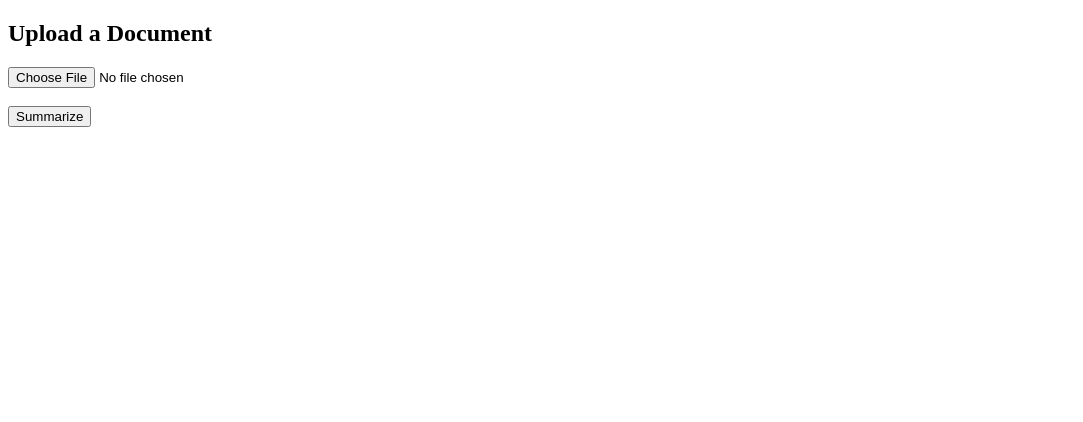
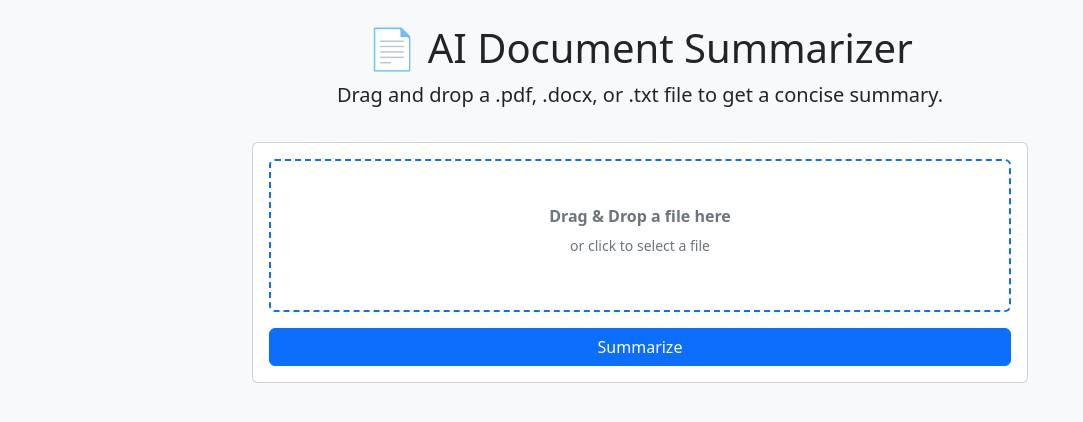
Before and after one commit to Sarthak-jar/AI-Doc-Summarizer, a Flask app: page / in a window 1280 px wide. Shown: the top 422 px of the page, without its empty margins (0-1083 px from the left). Run offline with Flask 3, Linux system fonts and the light colour scheme.

Commit message:
Updated FrontEnd

```diff
--- a/app.py
+++ b/app.py
@@ -1,30 +1,77 @@
-from flask import Flask, request, render_template
+from flask import Flask, request, render_template, flash, redirect, url_for
 import os
+from werkzeug.utils import secure_filename
+
+# Import your upgraded functions
 from summarizer import summarize_text
-from extractors import extract_text_from_pdf, extract_text_from_docx
+from extractors import extract_text_from_pdf, extract_text_from_docx, extract_text_from_txt
 
 app = Flask(__name__)
-UPLOAD_FOLDER = 'uploads/'
-os.makedirs(UPLOAD_FOLDER, exist_ok=True)
+
+# Configuration
+UPLOAD_FOLDER = 'uploads'
+ALLOWED_EXTENSIONS = {'txt', 'pdf', 'docx'}
+app.config['UPLOAD_FOLDER'] = UPLOAD_FOLDER
+app.config['SECRET_KEY'] = 'supersecretkey' # Needed for flash messages
+
+# Ensure the upload folder exists
+os.makedirs(app.config['UPLOAD_FOLDER'], exist_ok=True)
+
+def allowed_file(filename):
+    """Checks if the file has an allowed extension."""
+    return '.' in filename and \
+           filename.rsplit('.', 1)[1].lower() in ALLOWED_EXTENSIONS
 
 @app.route("/", methods=["GET", "POST"])
 def index():
-    summary = ""
     if request.method == "POST":
-        uploaded_file = request.files["document"]
-        if uploaded_file:
-            path = os.path.join(UPLOAD_FOLDER, uploaded_file.filename)
-            uploaded_file.save(path)
+        # Check if the post request has the file part
+        if 'document' not in request.files:
+            flash('No file part in the request.')
+            return redirect(request.url)
 
-            if path.endswith(".pdf"):
-                text = extract_text_from_pdf(path)
-            elif path.endswith(".docx"):
-                text = extract_text_from_docx(path)
-            else:
-                text = uploaded_file.read().decode()
+        file = request.files['document']
 
-            summary = summarize_text(text)
-    return render_template("index.html", summary=summary)
+        # If the user does not select a file, the browser submits an empty file without a filename.
+        if file.filename == '':
+            flash('No selected file.')
+            return redirect(request.url)
+
+        if file and allowed_file(file.filename):
+            # Use a secure filename to prevent security issues
+            filename = secure_filename(file.filename)
+            filepath = os.path.join(app.config['UPLOAD_FOLDER'], filename)
+            file.save(filepath)
+
+            text = ""
+            try:
+                if filename.endswith(".pdf"):
+                    text = extract_text_from_pdf(filepath)
+                elif filename.endswith(".docx"):
+                    text = extract_text_from_docx(filepath)
+                elif filename.endswith(".txt"):
+                    text = extract_text_from_txt(filepath)
+
+                if not text.strip():
+                    flash('Could not extract text from the document. It might be empty or scanned.')
+                    return render_template("index.html", summary=None, filename=filename)
+
+                # Generate the summary
+                summary = summarize_text(text)
+
+                # Render the result on the same page
+                return render_template("index.html", summary=summary, filename=filename)
+
+            except Exception as e:
+                flash(f"An error occurred: {e}")
+                return redirect(request.url)
+
+        else:
+            flash('Invalid file type. Please upload a .txt, .pdf, or .docx file.')
+            return redirect(request.url)
+
+    # For GET requests
+    return render_template("index.html", summary=None, filename=None)
 
 if __name__ == "__main__":
     app.run(debug=True)
--- a/templates/index.html
+++ b/templates/index.html
@@ -1,18 +1,169 @@
 <!DOCTYPE html>
-<html>
+ <html lang="en">
  <head>
+     <meta charset="UTF-8">
+     <meta name="viewport" content="width=device-width, initial-scale=1.0">
      <title>AI Document Summarizer</title>
+     <link href="https://cdn.jsdelivr.net/npm/bootstrap@5.3.3/dist/css/bootstrap.min.css" rel="stylesheet">
+     <style>
+     body { background-color: #f8f9fa; }
+     .container { max-width: 800px; }
+     .card { margin-top: 2rem; }
+
+     /* Style for the drop zone to span full width */
+     #drop-zone {
+         display: flex; /* Use flexbox to center content */
+         flex-direction: column;
+         justify-content: center; /* Center vertically */
+         align-items: center; /* Center horizontally */
+         border: 2px dashed #0d6efd;
+         border-radius: .375rem;
+         padding: 40px;
+         text-align: center;
+         color: #6c757d;
+         cursor: pointer;
+         transition: background-color 0.2s ease-in-out, border-color 0.2s ease-in-out;
+         width: 100%; /* Make it full width */
+         box-sizing: border-box; /* Include padding and border in the element's total width and height */
+     }
+     #drop-zone p {
+         margin: 0.2rem 0; /* Add a little vertical spacing */
+     }
+     /* Visual feedback when dragging a file over the zone */
+     #drop-zone.drag-over {
+         background-color: #e9ecef;
+         border-color: #0b5ed7;
+     }
+     /* Hide the default file input */
+     #document-input {
+         display: none;
+     }
+     #loader { display: none; }
+ </style>
  </head>
  <body>
-    <h2>Upload a Document</h2>
-    <form method="POST" enctype="multipart/form-data">
-        <input type="file" name="document" required><br><br>
-        <input type="submit" value="Summarize">
+     <div class="container">
+         <div class="text-center my-4">
+             <h1>📄 AI Document Summarizer</h1>
+             <p class="lead">Drag and drop a .pdf, .docx, or .txt file to get a concise summary.</p>
+         </div>
+
+         {% with messages = get_flashed_messages() %}
+           {% if messages %}
+             <div class="alert alert-danger" role="alert">
+               {% for message in messages %}
+                 {{ message }}
+               {% endfor %}
+             </div>
+           {% endif %}
+         {% endwith %}
+
+         <div class="card">
+             <div class="card-body">
+                 <form id="upload-form" method="POST" enctype="multipart/form-data" onsubmit="showLoader()">
+
+                     <label for="document-input" id="drop-zone">
+                         <p><strong>Drag & Drop a file here</strong></p>
+                         <p class="small">or click to select a file</p>
+                         <p id="file-name" class="small mt-2 text-success"></p>
+                     </label>
+
+                     <input type="file" id="document-input" name="document" required>
+
+                     <div class="d-grid gap-2 mt-3">
+                         <button type="submit" class="btn btn-primary">
+                             <span id="button-text">Summarize</span>
+                             <div class="spinner-border spinner-border-sm ms-2" role="status" id="loader">
+                                 <span class="visually-hidden">Loading...</span>
+                             </div>
+                         </button>
+                     </div>
                  </form>
 
                  {% if summary %}
-        <h3>Summary:</h3>
-        <p>{{ summary }}</p>
+                     <hr class="my-4">
+                     <div>
+                         <h5 class="card-title">Summary for: <span class="fw-normal">{{ filename }}</span></h5>
+                         <p class="card-text bg-light p-3 rounded" style="white-space: pre-wrap;">{{ summary }}</p>
+                         <button class="btn btn-secondary btn-sm" onclick="copySummary()">Copy to Clipboard</button>
+                     </div>
                  {% endif %}
+             </div>
+         </div>
+
+     </div>
+
+     <script>
+     const dropZone = document.getElementById('drop-zone');
+     const fileInput = document.getElementById('document-input');
+     const fileNameDisplay = document.getElementById('file-name');
+     const form = document.getElementById('upload-form');
+
+     // --- Drag and Drop Logic ---
+
+     // Prevent default browser behavior for drag events
+     ['dragenter', 'dragover', 'dragleave', 'drop'].forEach(eventName => {
+         dropZone.addEventListener(eventName, preventDefaults, false);
+     });
+
+     function preventDefaults(e) {
+         e.preventDefault();
+         e.stopPropagation();
+     }
+
+     // Add visual feedback when file is dragged over
+     ['dragenter', 'dragover'].forEach(eventName => {
+         dropZone.addEventListener(eventName, () => dropZone.classList.add('drag-over'), false);
+     });
+
+     // Remove visual feedback
+     ['dragleave', 'drop'].forEach(eventName => {
+         dropZone.addEventListener(eventName, () => dropZone.classList.remove('drag-over'), false);
+     });
+
+     // Handle the dropped file
+     dropZone.addEventListener('drop', handleDrop, false);
+
+     function handleDrop(e) {
+         const dt = e.dataTransfer;
+         const files = dt.files;
+
+         // Assign the dropped file to our hidden input
+         if (files.length > 0) {
+             fileInput.files = files;
+             // CORRECTED LINE:
+             fileNameDisplay.textContent = files[0].name; // Show the selected file name
+         }
+     }
+
+     // Also handle file selection when clicking the zone
+     fileInput.addEventListener('change', () => {
+         if (fileInput.files.length > 0) {
+             // CORRECTED LINE:
+             fileNameDisplay.textContent = fileInput.files[0].name;
+         }
+     });
+
+
+     // --- Other Functions ---
+
+     function showLoader() {
+         // Only show loader if a file is actually selected
+         if(fileInput.files.length > 0) {
+             document.getElementById('loader').style.display = 'inline-block';
+             document.getElementById('button-text').innerText = 'Processing...';
+         }
+     }
+
+     function copySummary() {
+         // The selector needs to be more specific now
+         const summaryText = document.querySelector('.card-text').innerText;
+         navigator.clipboard.writeText(summaryText).then(() => {
+             alert('Summary copied to clipboard!');
+         }).catch(err => {
+             console.error('Failed to copy: ', err);
+         });
+     }
+ </script>
  </body>
  </html>
```
Also changed, not shown: extractors.py (+25 -4 lines), index.html (deleted, +0 -223 lines), summarizer.py (+67 -6 lines), 1 other file. Lines whose indentation alone changed are shown as unchanged.
